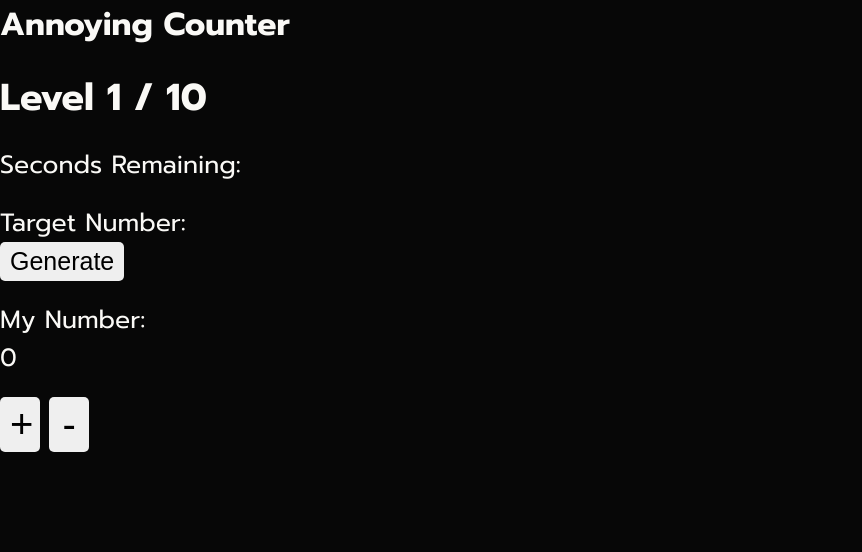
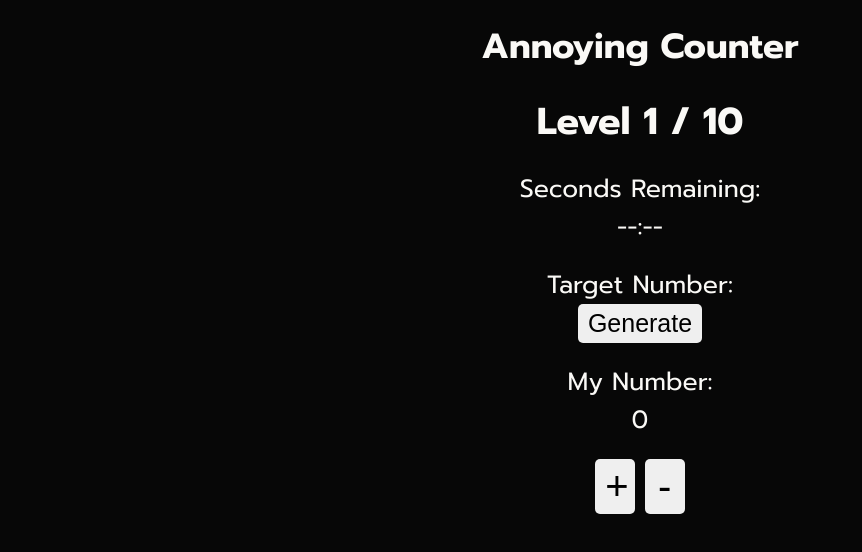
Before and after one commit to 0xgiovatrc/annoyingCounter, a plain HTML site: page index.html in a window 1280 px wide. Shown: the whole page, without its empty margins (0-862 px from the left). Drawn offline with Linux system fonts and the light colour scheme.

Commit message:
Update files - center content

```diff
--- a/assets/css/styles.css
+++ b/assets/css/styles.css
@@ -10,11 +10,27 @@ body{
     font-family: "Prompt", sans-serif;
     background-color: rgb(7,7,7);
     color: #FAF9F6;
+    height: 100lvh;
+    width: 100lvw;
 }
 
-div{
+header, div{
+    margin: 0 auto;
     margin-top: 20px;
     font-size: 25px;
+}
+
+.title{
+    font-size: 35px;
+}
+
+.title-container,
+.level-container,
+.timer-container,
+.target-number-container,
+.counter-container,
+.inputs-container{
+    text-align: center;
 }
 
 button{
--- a/index.html
+++ b/index.html
@@ -17,7 +17,7 @@
         </div>
         <div class="timer-container">
             <p>Seconds Remaining: </p>
-            <p class="timer"></p>
+            <p class="timer">--:--</p>
         </div>
         <div class="target-number-container">
             <p>Target Number: </p>
@@ -28,7 +28,7 @@
             <p>My Number: </p>
             <p class="counter">0</p>
         </div>
-        <div class="inputs">
+        <div class="inputs-container">
             <button class="plus-button">+</button>
             <button class="minus-button">-</button>
         </div>
```
